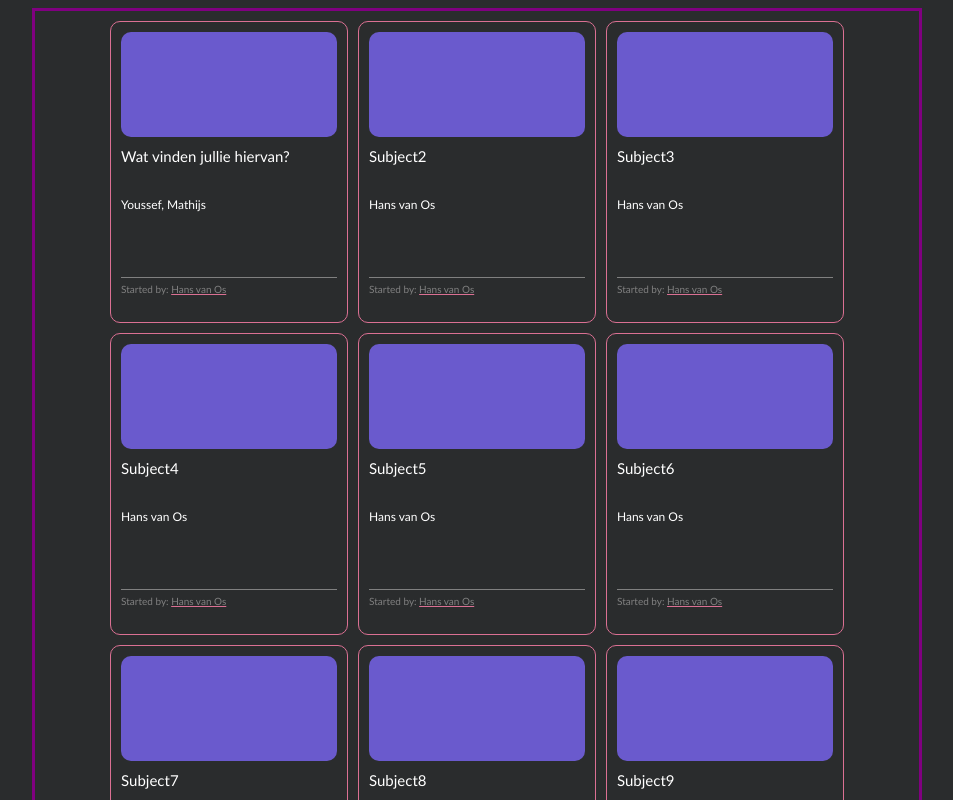
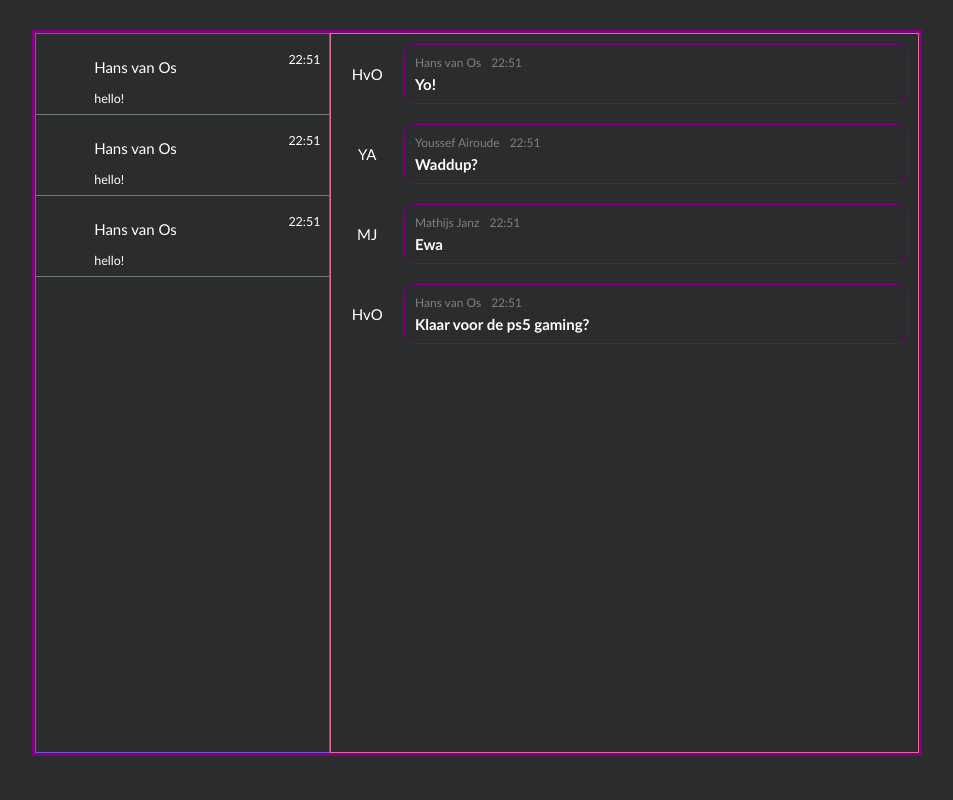
Before and after one commit to RealNewave/Chatex_React, a React (Create React App) app: page / in a window 1280 px wide. Shown: the top 800 px of the page, without its empty margins (163-1116 px from the left). Built offline with nearby package versions, Linux system fonts and the light colour scheme.

Commit message:
Split view with details

```diff
--- a/src/App.scss
+++ b/src/App.scss
@@ -7,10 +7,10 @@ html {
 
 .main-container {
   border: solid purple;
-  min-height: 100vh;
+  min-height: 90vh;
   height: 100%;
   width: 70%;
-  margin: auto;
+  margin: 30px auto auto;
 }
 
 .content-overview {
@@ -68,6 +68,99 @@ html {
       text-decoration-color: palevioletred;
     }
   }
+}
+
+.split-view {
+  display: grid;
+  grid-template-areas: "l r";
+  grid-template-columns: 1fr 2fr;
+  height: 90vh;
+}
+
+.list-view {
+  grid-area: l;
+  display: flex;
+  flex-direction: column;
+  border: 1px solid slateblue;
+}
+
+.detail-view {
+  grid-area: r;
+  border: 1px solid palevioletred;
+}
+
+.text-bubble {
+  display: grid;
+  grid-template-areas: "l r";
+  grid-template-columns: 1fr 7fr;
 
 
+  .profile {
+    grid-area: l;
+    justify-self: center;
+    align-self: center;
+  }
+
+  .details-container {
+    display: flex;
+    flex-direction: column;
+    margin: 10px 10px 10px 0;
+    padding: 10px;
+    gap: 5px;
+    border: 1px solid purple;
+    border-radius: 10px;
+
+    .sender-details {
+      display: flex;
+      justify-content: start;
+      gap: 10px;
+      font-size: 12px;
+      color: gray;
+    }
+
+    .message {
+      font-weight: bold;
+    }
+  }
 }
+
+.h-card {
+  display: grid;
+  grid-template-areas:
+        "l c r";
+  grid-template-columns: 1fr 3fr 1fr;
+  justify-items: center;
+  align-items: center;
+  border-bottom: 1px solid #75797a;
+  color: white;
+  white-space: nowrap;
+  height: 80px;
+  grid-auto-flow: column;
+
+  .left {
+    grid-area: l;
+    align-self: center;
+    justify-self: start;
+    margin-left: 8px;
+    margin-right: auto;
+  }
+
+  .center {
+    grid-area: c;
+    justify-self: start;
+  }
+
+  .right {
+    grid-area: r;
+    align-self: start;
+    justify-self: end;
+    margin-right: 8px;
+
+  }
+
+  .flexcolumn {
+    display: flex;
+    flex-direction: column;
+    align-items: start;
+  }
+}
--- a/src/App.tsx
+++ b/src/App.tsx
@@ -1,10 +1,74 @@
-import React, {useRef, useState} from 'react';
+import React from 'react';
 import "./App.scss";
 
 function App() {
     return (
+        <div className="main-container">
+            {/*<MainView/>*/}
+            <DetailView/>
+        </div>
+    );
+}
+
+function DetailView() {
+    return (
+        <div className="split-view">
+            <div className="detail-view">
+                <Message username="Hans van Os" message="Yo!" time="22:51"></Message>
+                <Message username="Youssef Airoude" message="Waddup?" time="22:51"></Message>
+                <Message username="Mathijs Janz" message="Ewa" time="22:51"></Message>
+                <Message username="Hans van Os" message="Klaar voor de ps5 gaming?" time="22:51"></Message>
+            </div>
+            <div className="list-view">
+                <SubjectListCard username="Hans van Os" subtext="hello!" time="22:51"></SubjectListCard>
+                <SubjectListCard username="Hans van Os" subtext="hello!" time="22:51"></SubjectListCard>
+                <SubjectListCard username="Hans van Os" subtext="hello!" time="22:51"></SubjectListCard>
+            </div>
+        </div>
+    );
+}
+
+export function SubjectListCard(props: any) {
+    const subject: string = props.username;
+    const usernames: string[] = props.subtext;
+    const time = props.time;
+    return (
         <>
-            <div className="main-container">
+            <div className="h-card">
+                <div className="flexcolumn center">
+                    <p>{subject}</p>
+                    <small>{usernames}</small>
+                </div>
+                <p className="right"><small className="text-secondary">{time}</small></p>
+            </div>
+        </>
+    )
+}
+
+function Message(props: any) {
+    const username: string = props.username;
+    const message: string = props.message;
+    const time = props.time;
+    return (
+        <div className="text-bubble">
+            <div className="profile">
+                {username.split(" ").map(part => part[0])}
+            </div>
+            <div className="details-container">
+                <div className="sender-details">
+                    <div>{username}</div>
+                    <div>{time}</div>
+                </div>
+                <div className="message">
+                    {message}
+                </div>
+            </div>
+        </div>
+    )
+}
+
+function MainView() {
+    return (
         <div className="content-overview">
             <SubjectCard starter="Hans van Os" usernames={["Youssef, Mathijs"]}
                          subject="Wat vinden jullie hiervan?"/>
@@ -25,8 +89,6 @@ function App() {
             <SubjectCard starter="Hans van Os" usernames={["Hans van Os"]} subject="Subject9"/>
             <SubjectCard starter="Hans van Os" usernames={["Hans van Os"]} subject="Subject9"/>
         </div>
-            </div>
-        </>
     );
 }
 
@@ -35,9 +97,12 @@ function SubjectCard(props: any) {
     const usernames: string[] = props.usernames;
     const starter: string = props.starter;
 
+    function seeDetails() {
+
+    }
+
     return (
-        <>
-            <div className="v-card">
+        <div className="v-card" onClick={seeDetails}>
             <div className="header">
                 {/*Image placeholder*/}
             </div>
@@ -51,8 +116,6 @@ function SubjectCard(props: any) {
                 Started by: <u>{starter}</u>
             </p>
         </div>
-
-        </>
     )
 }
 
--- a/src/components/Message/message.tsx
+++ b/src/components/Message/message.tsx
@@ -15,7 +15,7 @@ function ProfileDetails(props: any) {
     )
 }
 
-function Message(props: any) {
+export function Message(props: any) {
     const username = props.username;
     const subtext = props.subtext;
     const time = props.time;
```
Lines whose indentation alone changed are shown as unchanged.
